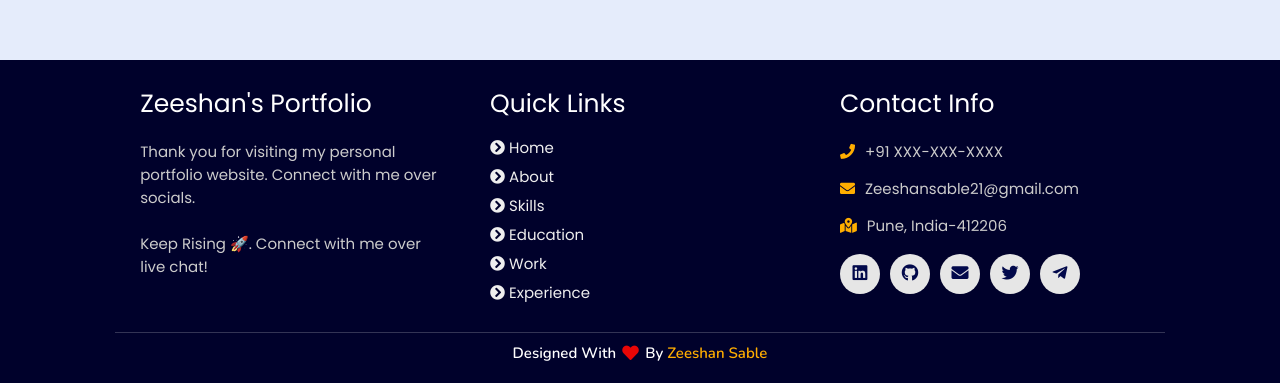
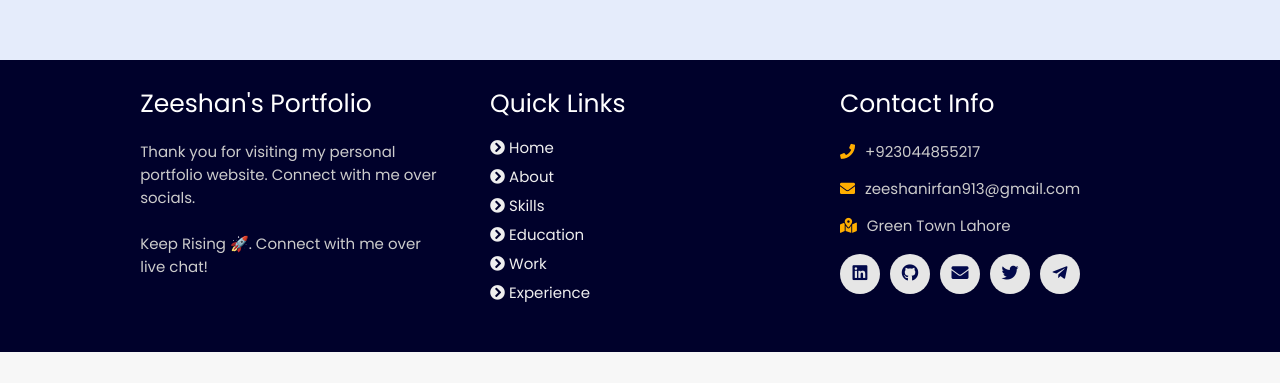
Before and after one commit to ZeeshanMughaal/portfolio, a plain HTML site: page index.html in a window 1280 px wide. Shown: the part 5290-5673 px from the top of the page. After the commit the page ends 5642 px from the top, so only its background shows below. Drawn offline with nearby package versions, Linux system fonts and the light colour scheme; animation ran at ten frames a second.

Commit message:
Update index.html

```diff
--- a/index.html
+++ b/index.html
@@ -353,9 +353,9 @@ I enjoy working on full-stack projects and constantly challenge myself by buildi
 
       <div class="box">
           <h3>contact info</h3>
-          <p> <i class="fas fa-phone"></i>+91 XXX-XXX-XXXX</p>
-          <p> <i class="fas fa-envelope"></i>Zeeshansable21@gmail.com</p>
-          <p> <i class="fas fa-map-marked-alt"></i>Pune, India-412206</p>
+          <p> <i class="fas fa-phone"></i>+923044855217</p>
+          <p> <i class="fas fa-envelope"></i>zeeshanirfan913@gmail.com</p>
+          <p> <i class="fas fa-map-marked-alt"></i>Green Town Lahore</p>
           <div class="share">
 
               <a href="https://www.linkedin.com/in/Zeeshan-sable" class="fab fa-linkedin" aria-label="LinkedIn" target="_blank"></a>
@@ -367,7 +367,6 @@ I enjoy working on full-stack projects and constantly challenge myself by buildi
       </div>
   </div>
 
-  <h1 class="credit">Designed with <i class="fa fa-heart pulse"></i> by <a href="https://www.linkedin.com/in/Zeeshan-sable"> Zeeshan sable</a></h1>
 
 </section>
 <!-- footer section ends -->
```
